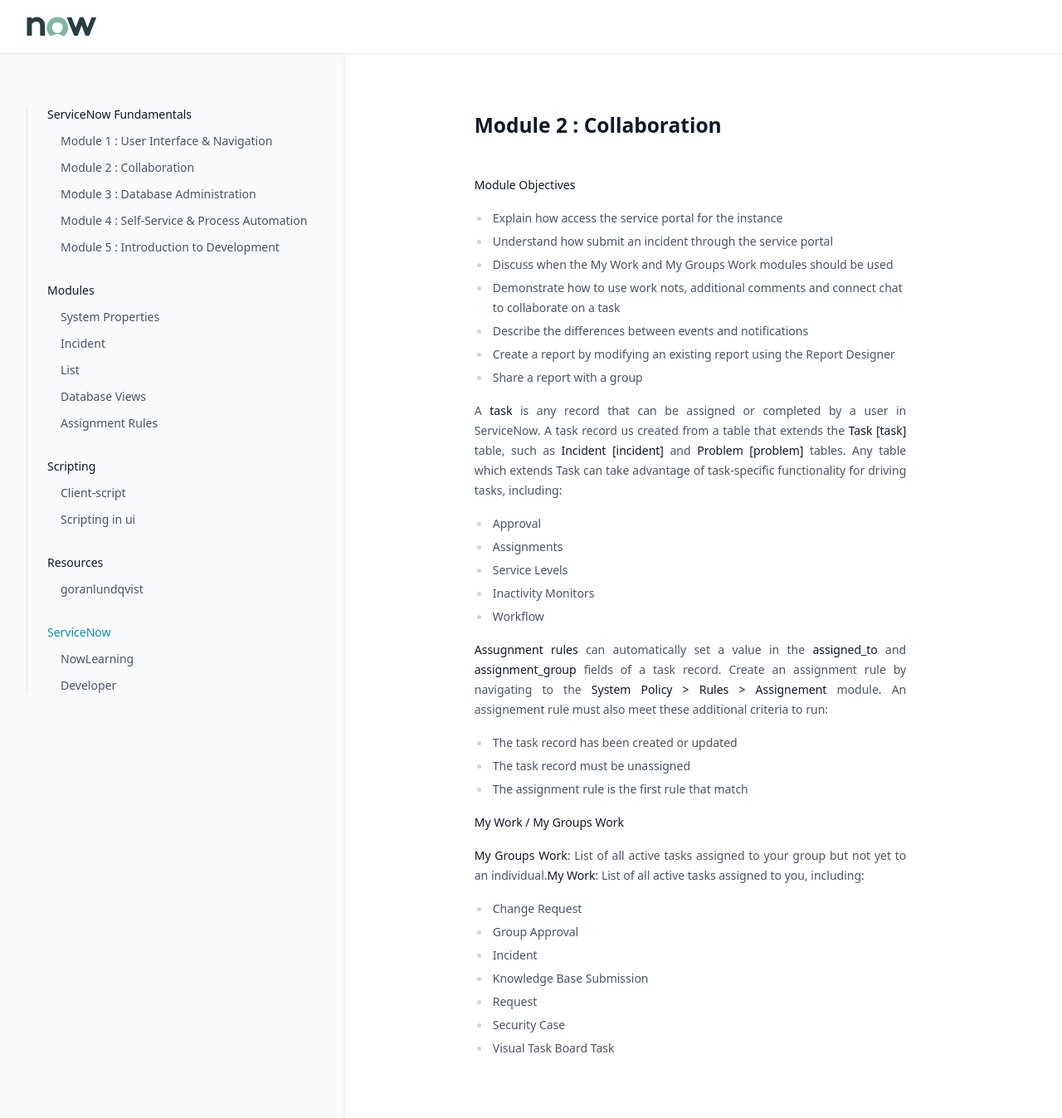
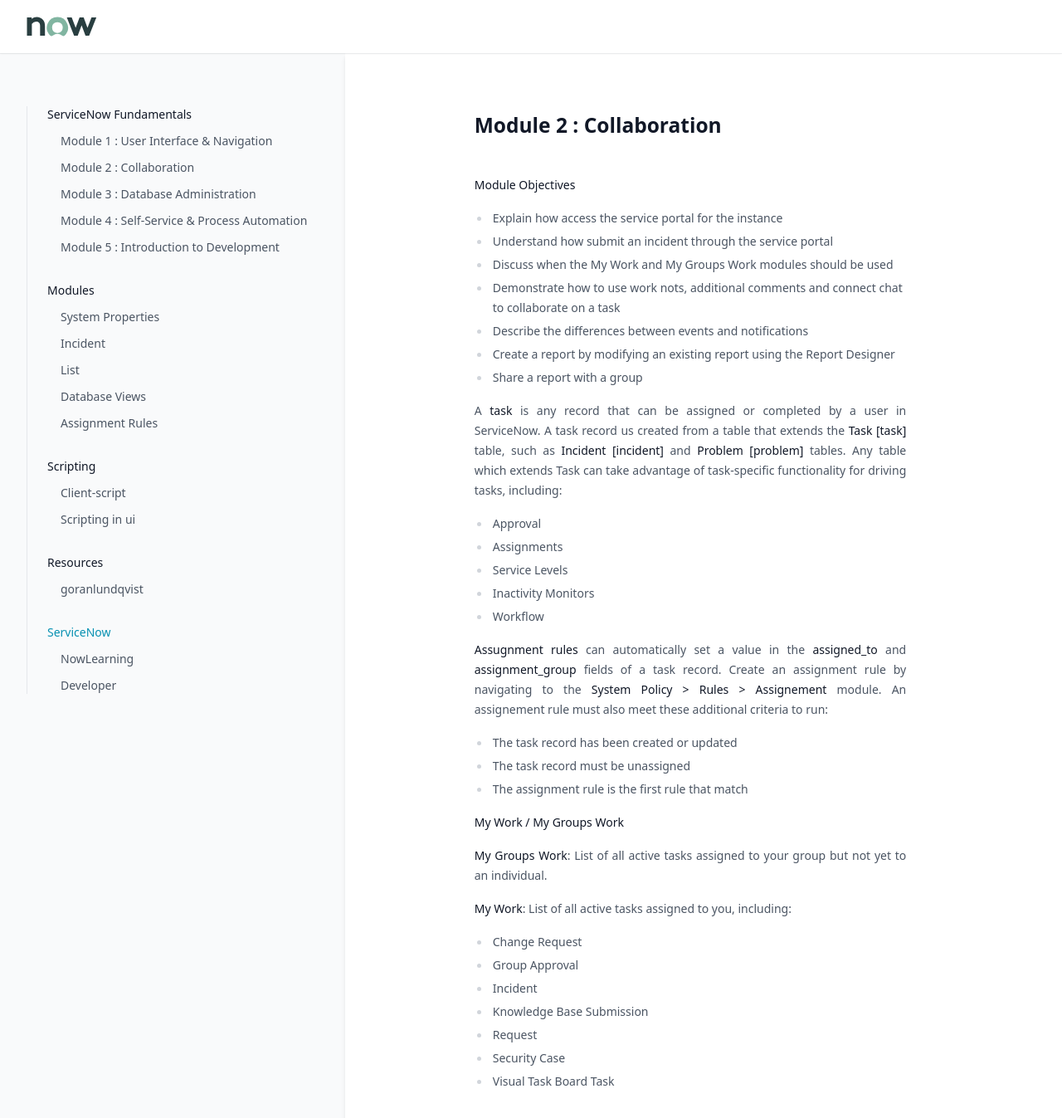
Before and after one commit to greglejeune/ebook, a Jekyll site: the page built from _servicenow/2021-11-01-snf-module2.md, in a window 1280 px wide and 1395 px high. Shown: the top 1347 px of the window at 83% size. Built offline with Jekyll 4.4.1, drawn with Linux system fonts in a browser that asks for light colours.

Commit message:
Update 2021-11-01-snf-module2.md

```diff
--- a/_servicenow/2021-11-01-snf-module2.md
+++ b/_servicenow/2021-11-01-snf-module2.md
@@ -43,7 +43,11 @@ category: snf
 <p style="text-align: justify;"><strong>My Work / My Groups Work</strong></p>
 
 <p style="text-align: justify;">
-    <strong>My Groups Work</strong>: List of all active tasks assigned to your group but not yet to an individual.<strong>My Work</strong>: List of all active tasks assigned to you, including:
+    <strong>My Groups Work</strong>: List of all active tasks assigned to your group but not yet to an individual.
+</p>
+
+<p style="text-align: justify;">
+    <strong>My Work</strong>: List of all active tasks assigned to you, including:
 </p>
 
 <ul>
```
